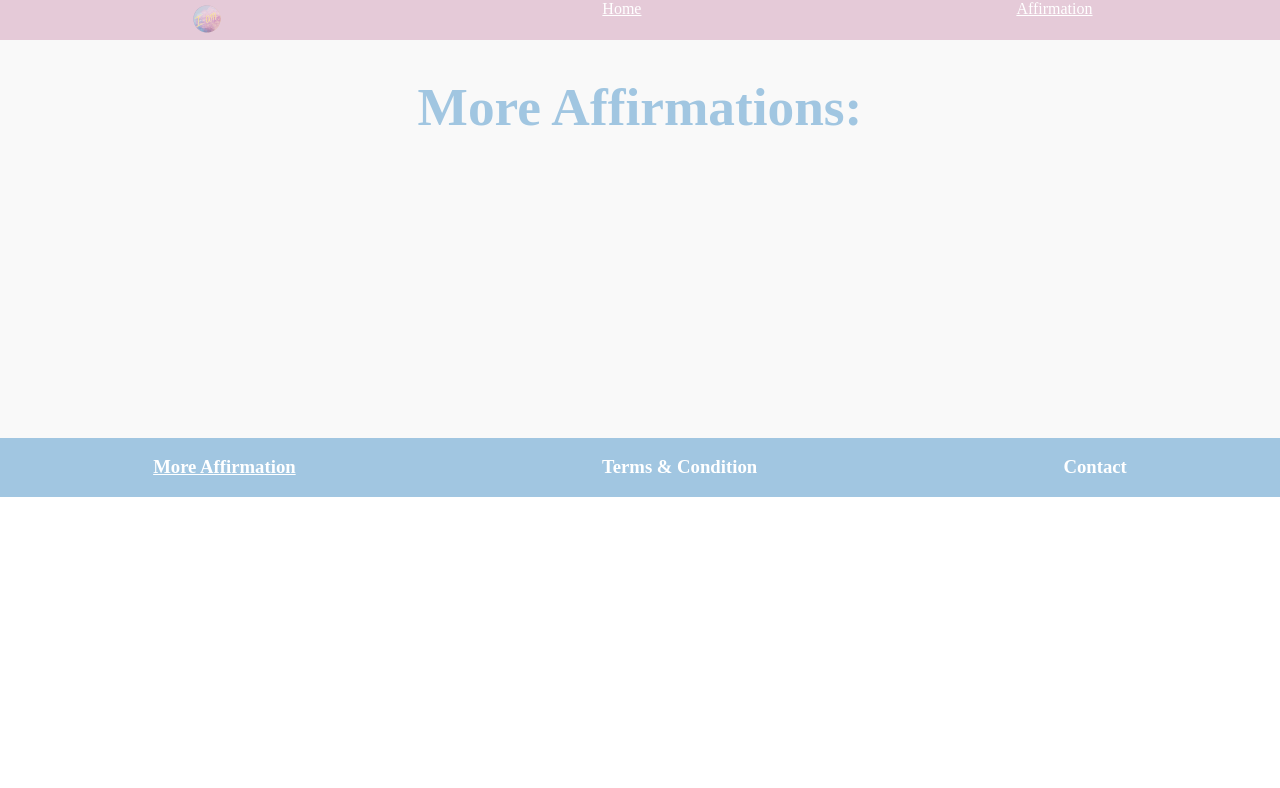
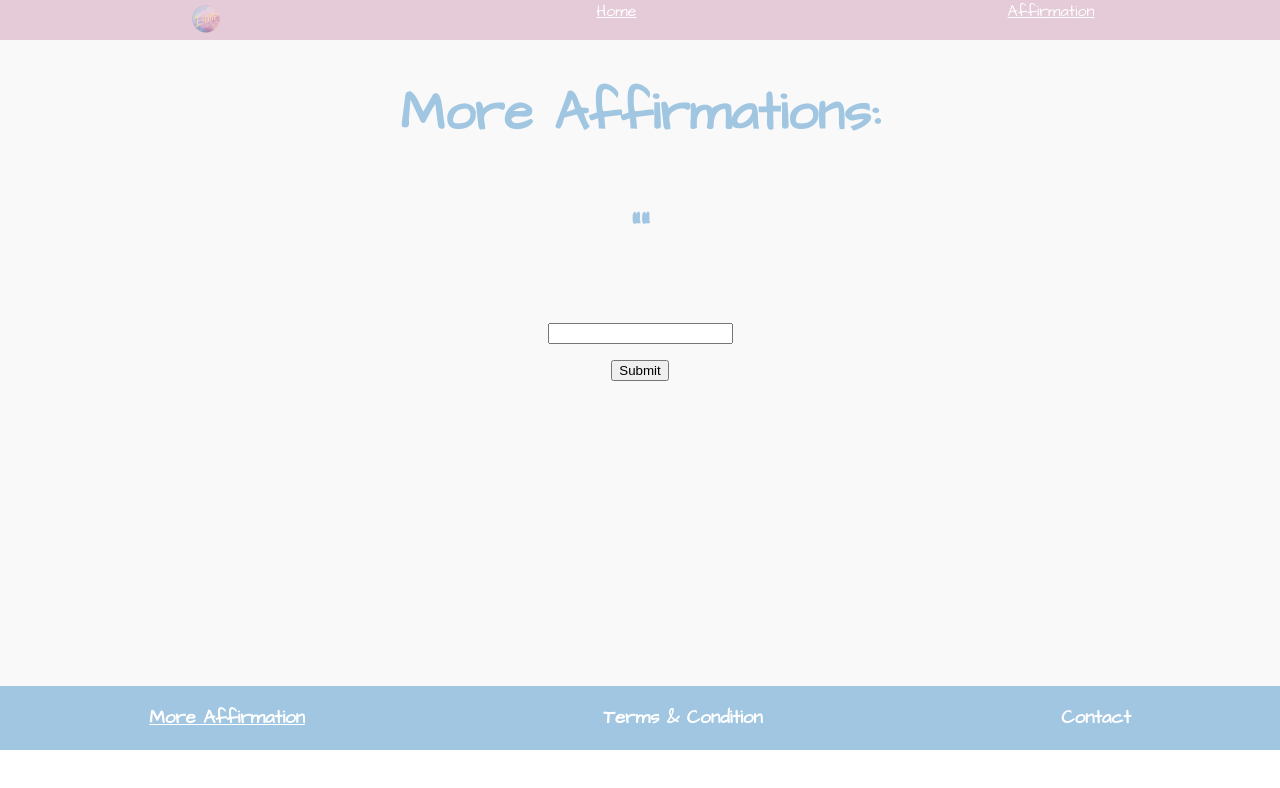
Before and after one commit to cvjohnsen/affirmation, a React (Create React App) app: page /affirmation in a window 1280 px wide. Shown: the top 788 px of the page. Built offline with nearby package versions, Linux system fonts and the light colour scheme; no server answers.

Commit message:
6th Commit

```diff
--- a/public/index.html
+++ b/public/index.html
@@ -15,6 +15,11 @@
       user's mobile device or desktop. See https://developers.google.com/web/fundamentals/web-app-manifest/
     -->
     <link rel="manifest" href="%PUBLIC_URL%/manifest.json" />
+
+    <link rel="manifest" href="%PUBLIC_URL%/manifest.json" />
+    <link rel="preconnect" href="https://fonts.googleapis.com">
+    <link rel="preconnect" href="https://fonts.gstatic.com" crossorigin>
+    <link href="https://fonts.googleapis.com/css2?family=Architects+Daughter&family=Lobster&display=swap" rel="stylesheet">
     <!--
       Notice the use of %PUBLIC_URL% in the tags above.
       It will be replaced with the URL of the `public` folder during the build.
--- a/src/components/Affirmation.js
+++ b/src/components/Affirmation.js
@@ -1,4 +1,5 @@
 import Quote from "./Quote";
+import Form from "./Form";
 import axios from "axios";
 import { useEffect, useState } from "react";
 
@@ -14,24 +15,13 @@ const Affirmation = () => {
     setMoreAffirmations(data.data[0].phrase);
   }, []);
 
-  //Don't use Button, use useEffect only!
-  // const buttonClick = async () => {
-  //   const data = await axios.get(
-  //     "https://dulce-affirmations-api.herokuapp.com/affirmation"
-  //   );
-  //   console.log(data);
-  //   setMoreAffirmations(data.data[0].phrase);
-  // };
-
   return (
     <div style={fonts}>
       <h1>More Affirmations:</h1>
-
       <h2>
         <Quote ranData={moreAffirmations} />
       </h2>
-
-      {/* <button onClick={buttonClick}>Affirmation</button> */}
+      <Form setMoreAffirmations={setMoreAffirmations} />
     </div>
   );
 };
--- /dev/null
+++ b/src/components/Form.js
@@ -0,0 +1,31 @@
+import { useState } from "react";
+
+const Form = (props) => {
+  const [newAffirmation, setNewAffirmation] = useState("");
+
+  const handleSubmit = (e) => {
+    e.preventDefault();
+
+    const newAffirm = {
+      newAffirmation: newAffirmation,
+    };
+    console.log(newAffirm);
+    //Updating State adding in new affirmation
+    props.setMoreAffirmations((prevState) => [newAffirm, ...prevState]);
+  };
+
+  return (
+    <form onSubmit={handleSubmit}>
+      <input
+        type="text"
+        name="newAffirmation"
+        value={newAffirmation}
+        onChange={(e) => setNewAffirmation(e.target.value)}
+      />
+      <br />
+      <input type="submit" />
+    </form>
+  );
+};
+
+export default Form;
--- a/src/components/Quote.js
+++ b/src/components/Quote.js
@@ -1,7 +1,7 @@
 const Quote = ({ ranData }) => {
   return (
     <div className="ranQuote">
-      <h4>{ranData}</h4>
+      <h4>"{ranData}"</h4>
     </div>
   );
 };
```
